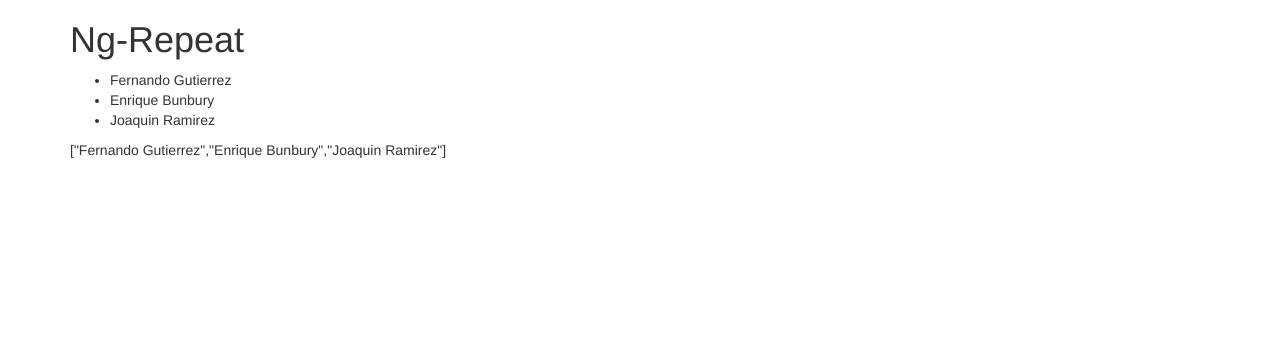
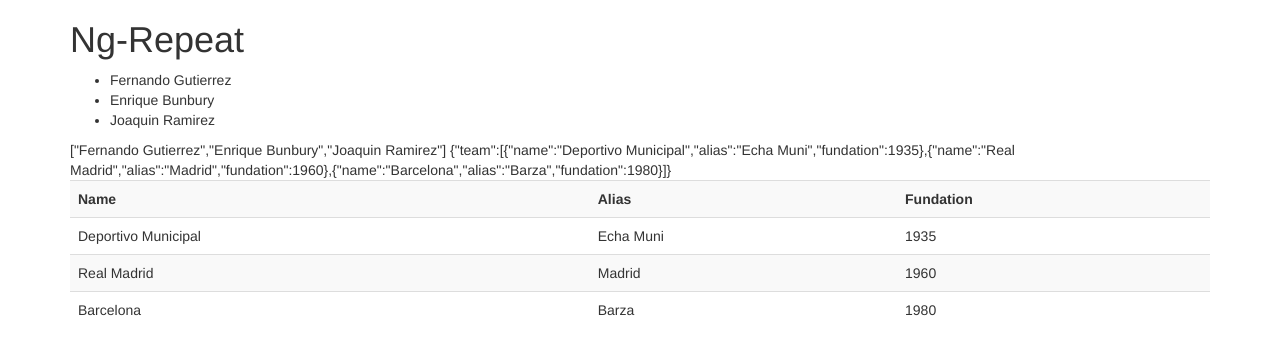
Before and after one commit to FernandoGM2701/angular-js, a plain HTML site: page Ejercicio3/index.html in a window 1280 px wide. Drawn offline with Linux system fonts and the light colour scheme.

Commit message:
[Add] ng repeat 2

```diff
--- a/Ejercicio3/index.html
+++ b/Ejercicio3/index.html
@@ -28,6 +28,21 @@
        </ul>
 
        {{ listNames || json }}
+
+       {{ listTeams || json}}
+
+       <table class="table table-striped" >
+            <tr>
+                <th>Name</th>
+                <th>Alias</th>
+                <th>Fundation</th>
+            </tr>
+            <tr ng-repeat="team in listTeams.team">
+                <td> {{ team.name }} </td>
+                <td> {{ team.alias }} </td>
+                <td> {{ team.fundation }} </td>
+            </tr>
+       </table>
    </div>
 </body>
 </html>
--- a/Ejercicio3/js/app.js
+++ b/Ejercicio3/js/app.js
@@ -5,7 +5,22 @@
 
         $scope.listNames = [ "Fernando Gutierrez", "Enrique Bunbury", "Joaquin Ramirez" ];
 
-
+        $scope.listTeams = {
+            team: [{
+                name: "Deportivo Municipal",
+                alias: "Echa Muni",
+                fundation: 1935
+            }, {
+                name: "Real Madrid",
+                alias: "Madrid",
+                fundation: 1960
+            }, {
+                name: "Barcelona",
+                alias: "Barza",
+                fundation: 1980
+            }
+            ]
+        }
     } ]);
 
 }) ();
```
